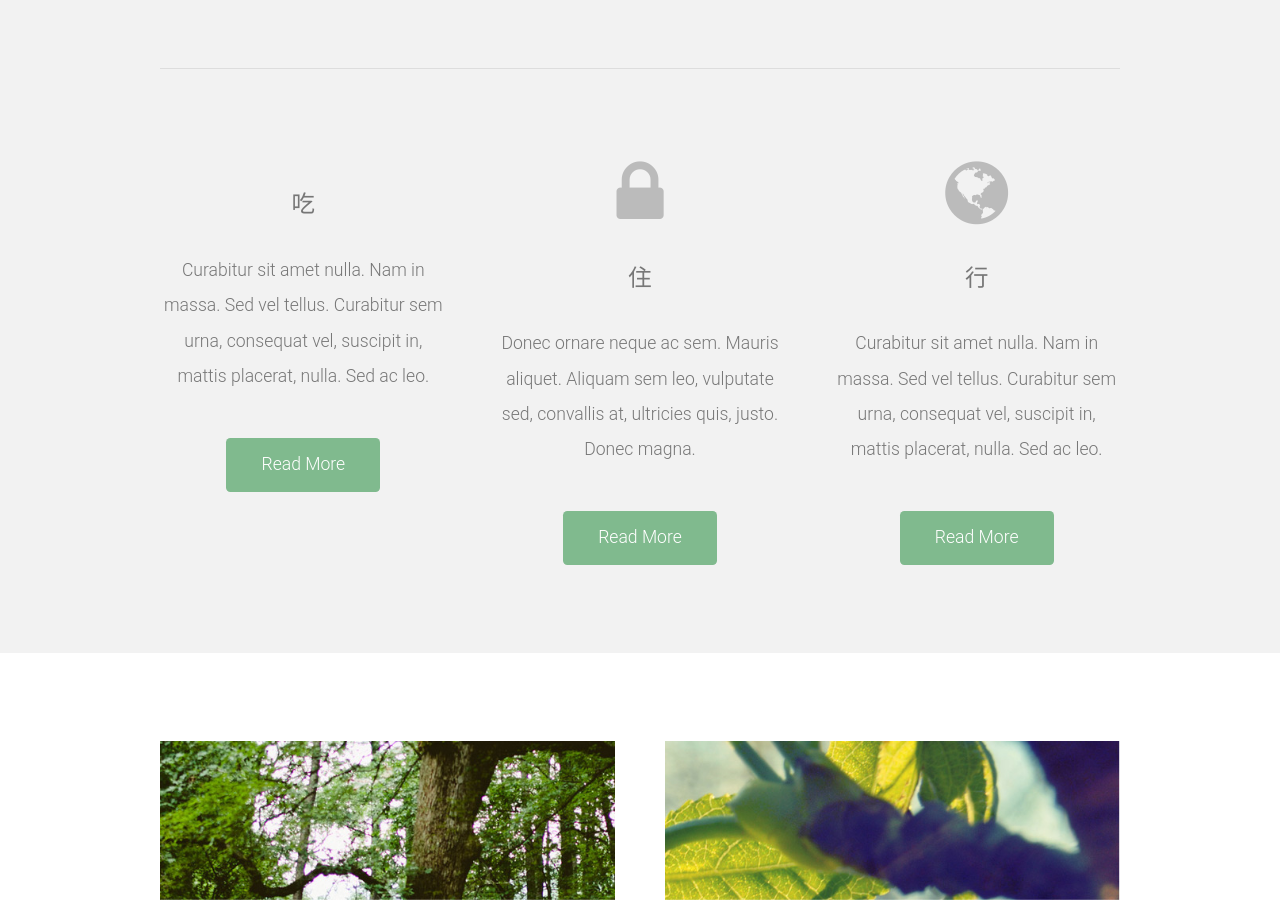
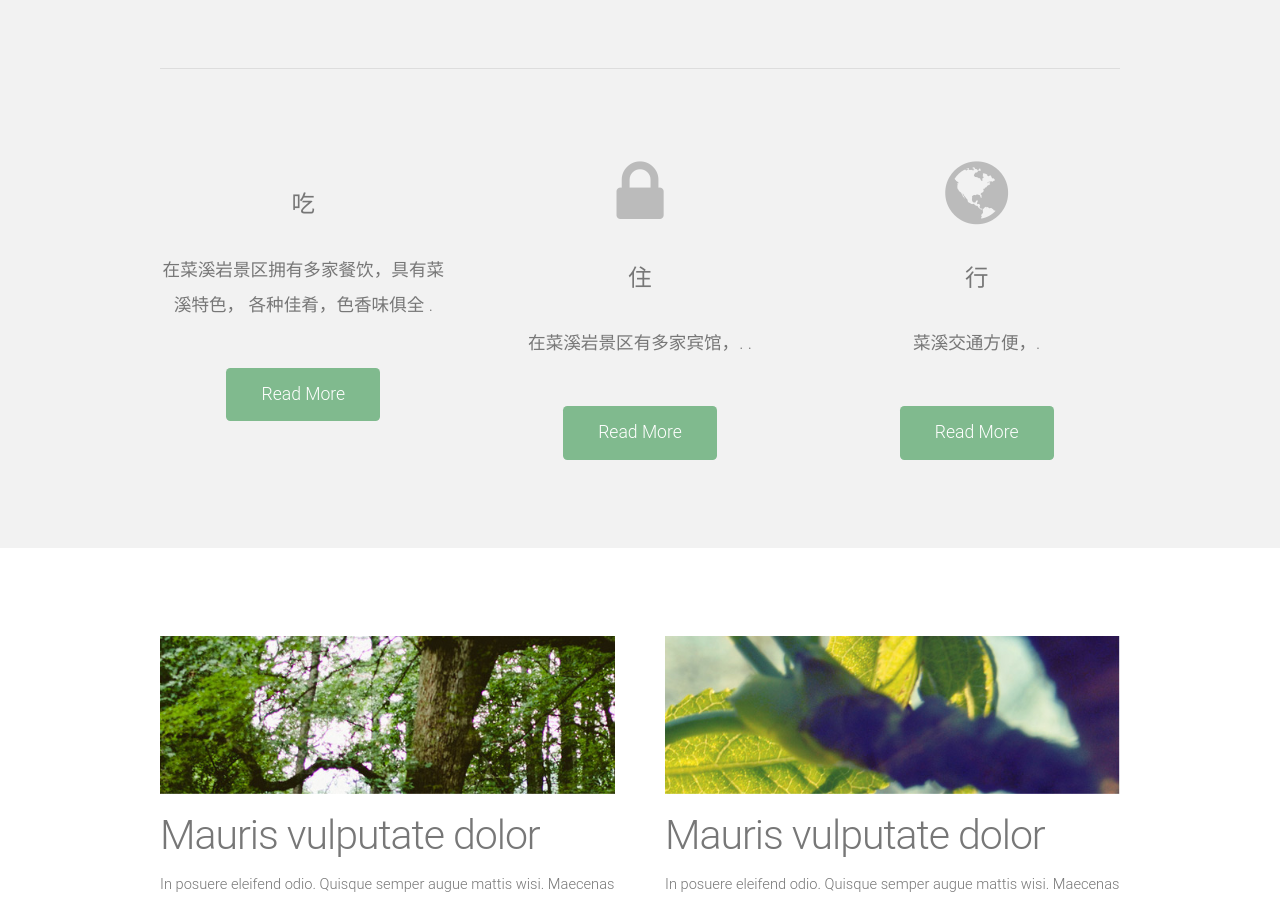
Before and after one commit to yuejianhua/caixiyan.github.io, a Jekyll site: the page built from index.html, in a window 1280 px wide and 900 px high, scrolled down 661 px. Built offline with Jekyll 4.4.1, drawn with Linux system fonts in a browser that asks for light colours; the list of posts is cut into pages by our own code.

Commit message:
Update index.html

```diff
--- a/index.html
+++ b/index.html
@@ -14,19 +14,19 @@ layout: default
 			<section class="4u">
 				<i class="fa fa-car" aria-hidden="true"></i>
 				<h3>吃</h3>
-				<p>Curabitur sit amet nulla. Nam in massa. Sed vel tellus. Curabitur sem urna, consequat vel, suscipit in, mattis placerat, nulla. Sed ac leo.</p>
+				<p>在菜溪岩景区拥有多家餐饮，具有菜溪特色， 各种佳肴，色香味俱全 .</p>
 				<a href="#" class="button button-style1">Read More</a>
 			</section>
 			<section class="4u">
 				<span class="pennant"><span class="fa fa-lock"></span></span>
 				<h3>住</h3>
-				<p>Donec ornare neque ac sem. Mauris aliquet. Aliquam sem leo, vulputate sed, convallis at, ultricies quis, justo. Donec magna.</p>
+				<p>在菜溪岩景区有多家宾馆，. .</p>
 				<a href="#" class="button button-style1">Read More</a>
 			</section>
 			<section class="4u">
 				<span class="pennant"><span class="fa fa-globe"></span></span>
 				<h3>行</h3>
-				<p>Curabitur sit amet nulla. Nam in massa. Sed vel tellus. Curabitur sem urna, consequat vel, suscipit in, mattis placerat, nulla. Sed ac leo.</p>
+				<p>菜溪交通方便，.</p>
 				<a href="#" class="button button-style1">Read More</a>
 			</section>
 
```
